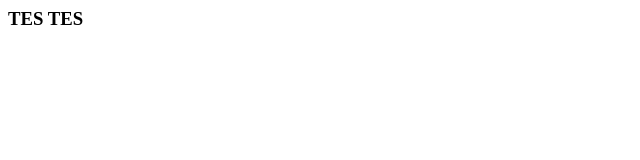
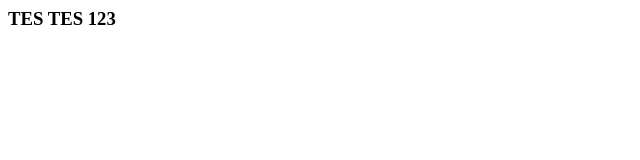
Before and after one commit to bochill/gites, a plain HTML site: page index.html in a window 1280 px wide. Shown: the full height of the page, 0-640 px from the left. Drawn offline with Linux system fonts and the light colour scheme.

Commit message:
Update index.html

```diff
--- a/index.html
+++ b/index.html
@@ -3,6 +3,6 @@
         <title>tes GIT</title>
     </head>
     <body>
-        <h3>TES TES</h3>
+        <h3>TES TES 123</h3>
     </body>
 </html>
```
